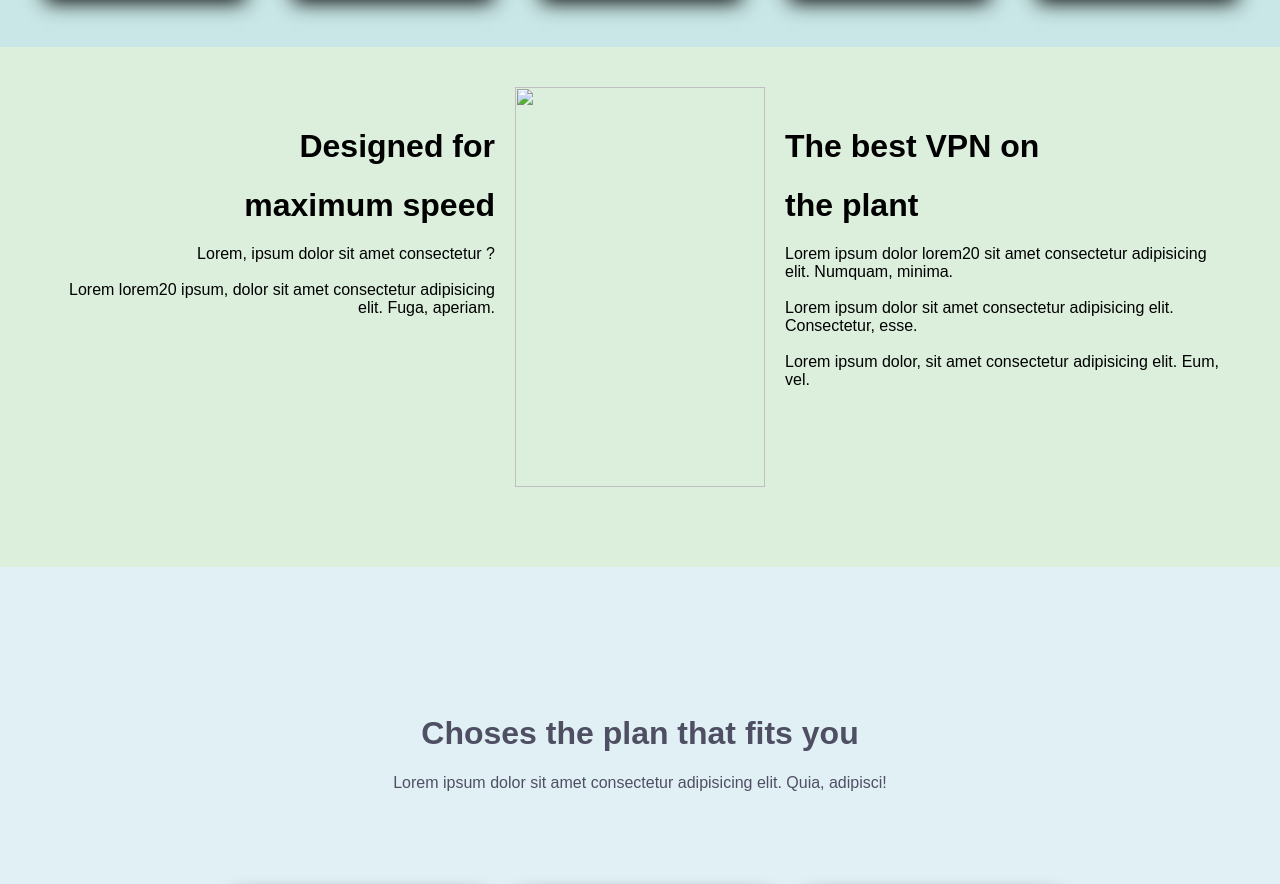
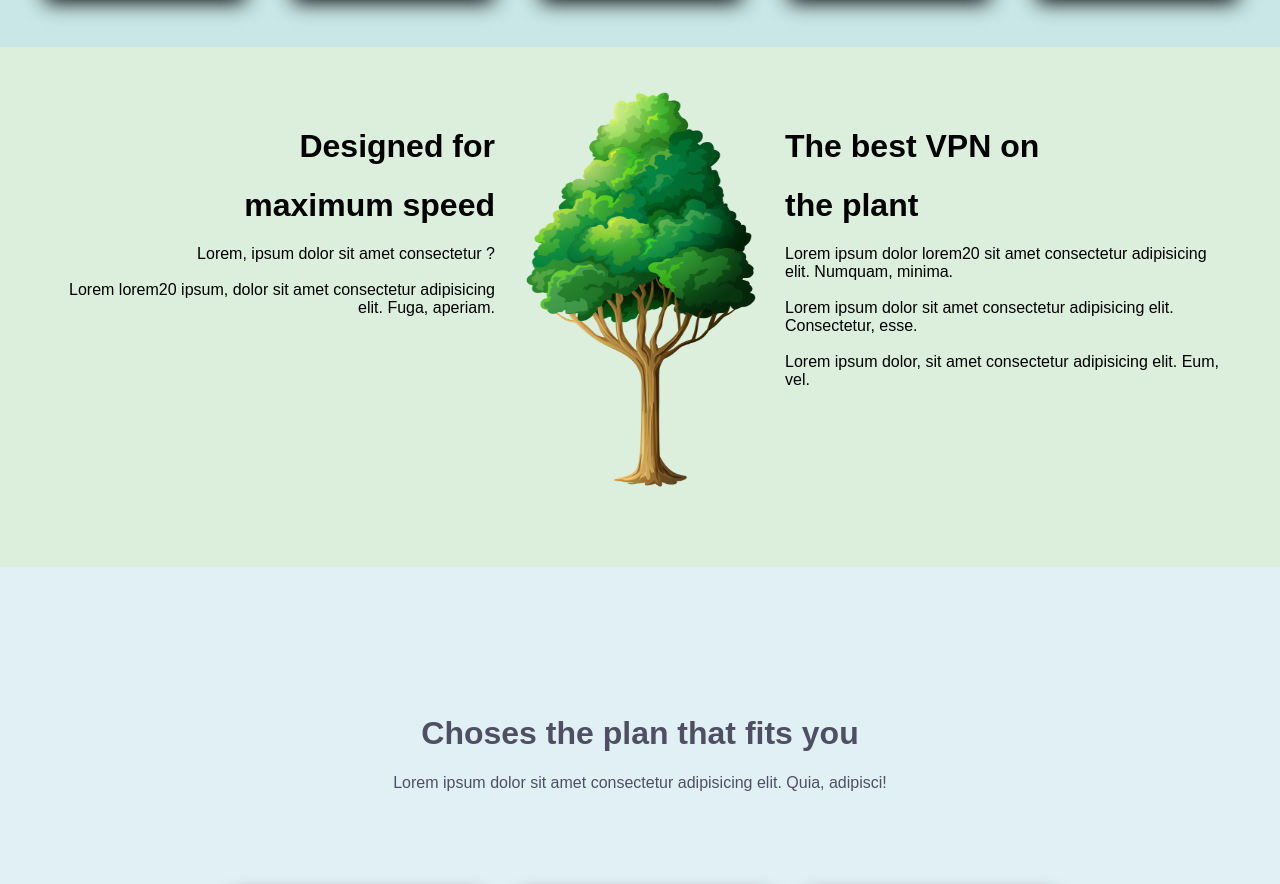
Before and after one commit to YeBenLing-ZAMAN/practicesProblem-04, a plain HTML site: page index.html in a window 1280 px wide. Shown: the part 1994-2878 px from the top of the page. Drawn offline with Linux system fonts and the light colour scheme; the site is published under a folder, as on GitHub Pages, so addresses that start at the root find nothing.

Commit message:
tree image location update

```diff
--- a/index.html
+++ b/index.html
@@ -108,7 +108,7 @@
             <p>Lorem lorem20 ipsum, dolor sit amet consectetur adipisicing elit. Fuga, aperiam.</p>
         </div>
         <div class="image-04">
-            <img src="/image/tree.png" alt="">
+            <img src="./image/tree.png" alt="">
         </div>
         <div class="text-04">
             <h1>The best VPN on</h1>
```
